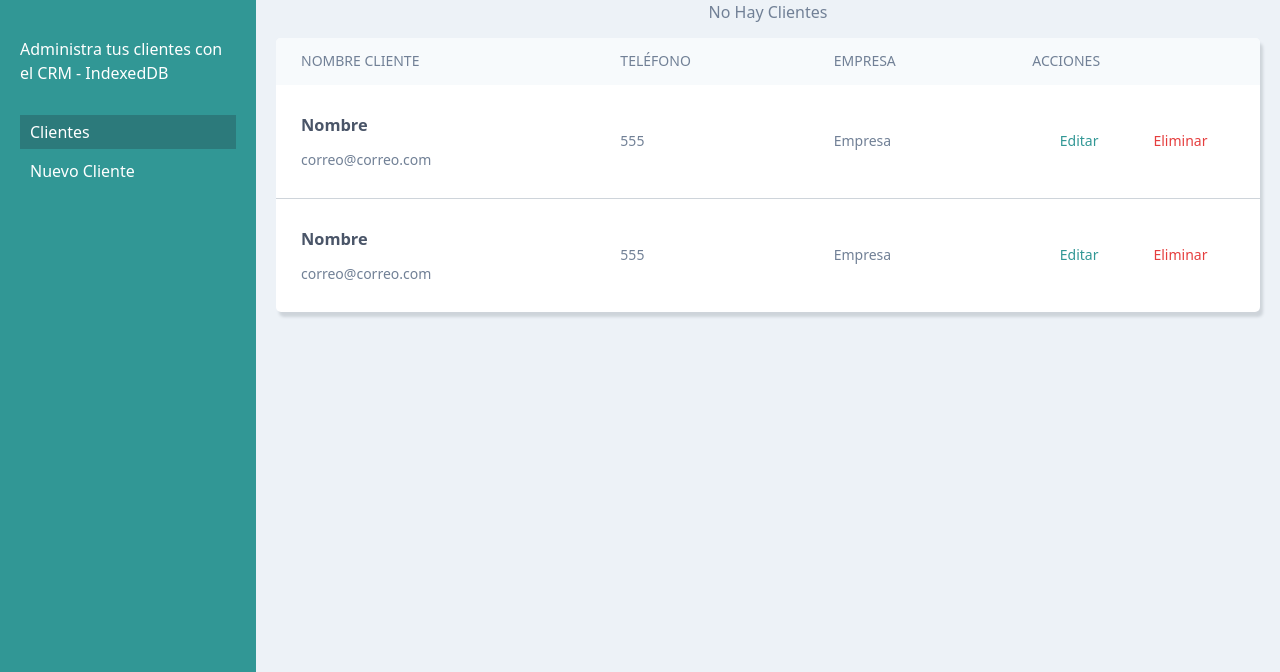
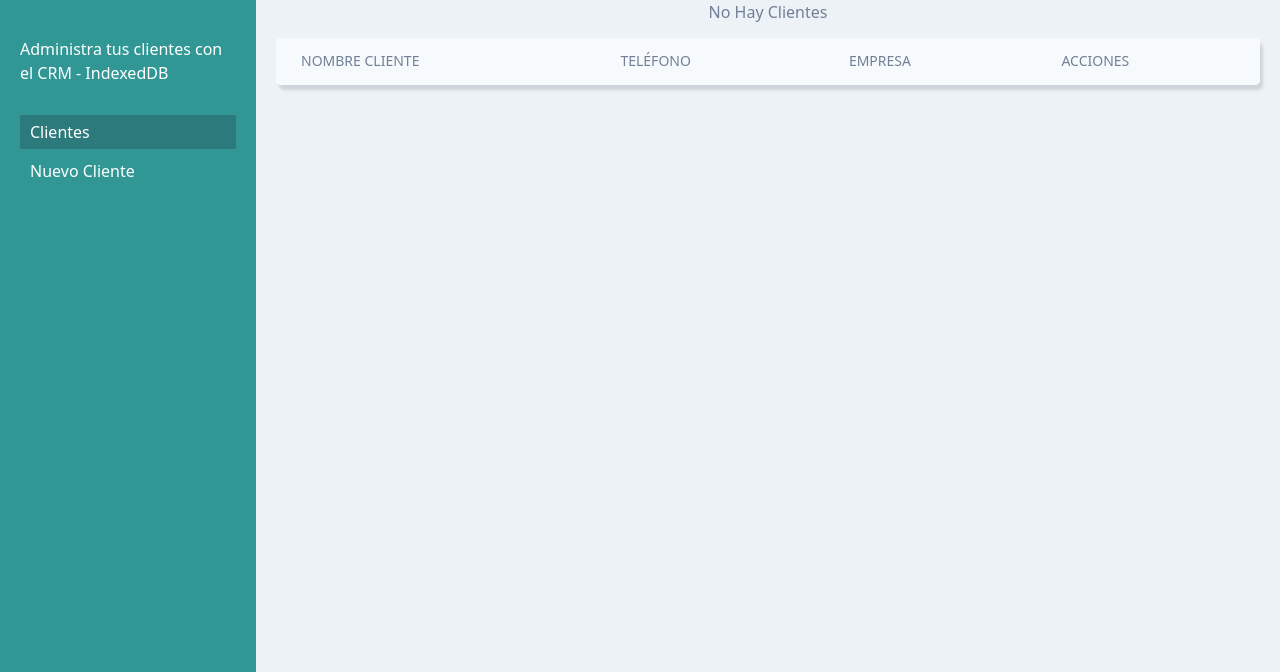
Before and after one commit to ArturoSM10/crm, a website with bundled scripts: page index.html in a window 1280 px wide. Shown: the part 128-800 px from the top of the page. Built offline with nearby package versions, Linux system fonts and the light colour scheme.

Commit message:
Se agregaron las opciones de cargar, agregar y eliminar cliente

```diff
--- a/index.html
+++ b/index.html
@@ -32,34 +32,6 @@
                 </tr>
             </thead>
             <tbody class="tbody">
-                <tr>
-                    <td class="nombre">
-                        <h3>Nombre</h3>
-                        <p>correo@correo.com</p>
-                    </td>
-                    <td class="telefono">555</td>
-                    <td class="empresa">empresa</td>
-                    <td class="acciones">
-                        <div class="btn">
-                            <a class="btn__editar" href="#">Editar</a>
-                            <a class="btn__eliminar" href="#">Eliminar</a>
-                        </div>
-                    </td>
-                </tr>
-                <tr>
-                    <td class="nombre">
-                        <h3>Nombre</h3>
-                        <p>correo@correo.com</p>
-                    </td>
-                    <td class="telefono">555</td>
-                    <td class="empresa">empresa</td>
-                    <td class="acciones">
-                        <div class="btn">
-                            <a class="btn__editar" href="#">Editar</a>
-                            <a class="btn__eliminar" href="#">Eliminar</a>
-                        </div>
-                    </td>
-                </tr>
             </tbody>
         </table>
     </main>
```
Also changed, not shown: nuevo-cliente.html (+3 -1 lines), dist/js/app.js, dist/js/clases/UI.js (added), dist/js/cliente.js (added), dist/js/funciones.js, dist/js/selectores.js, dist/js/variables.js.
